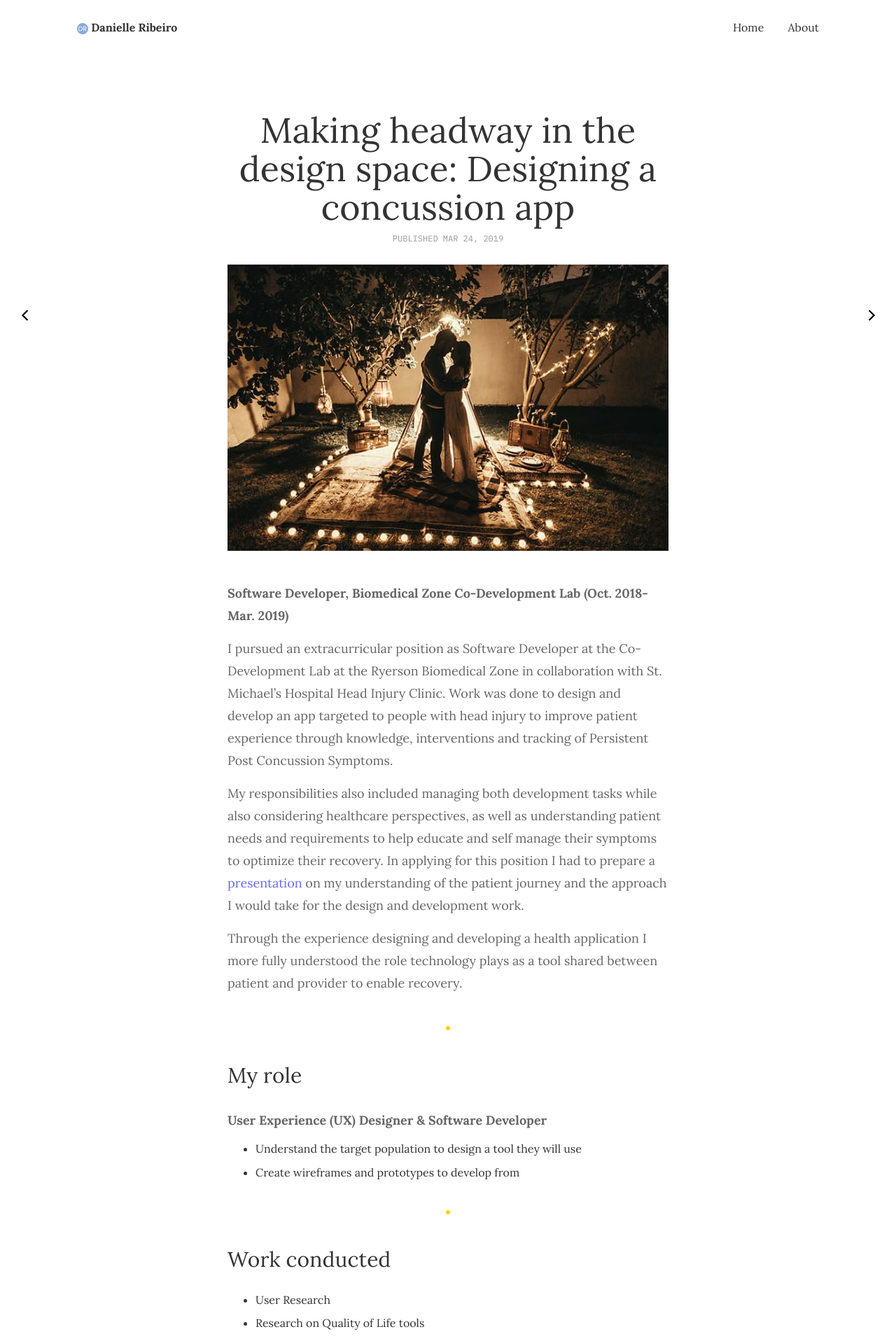
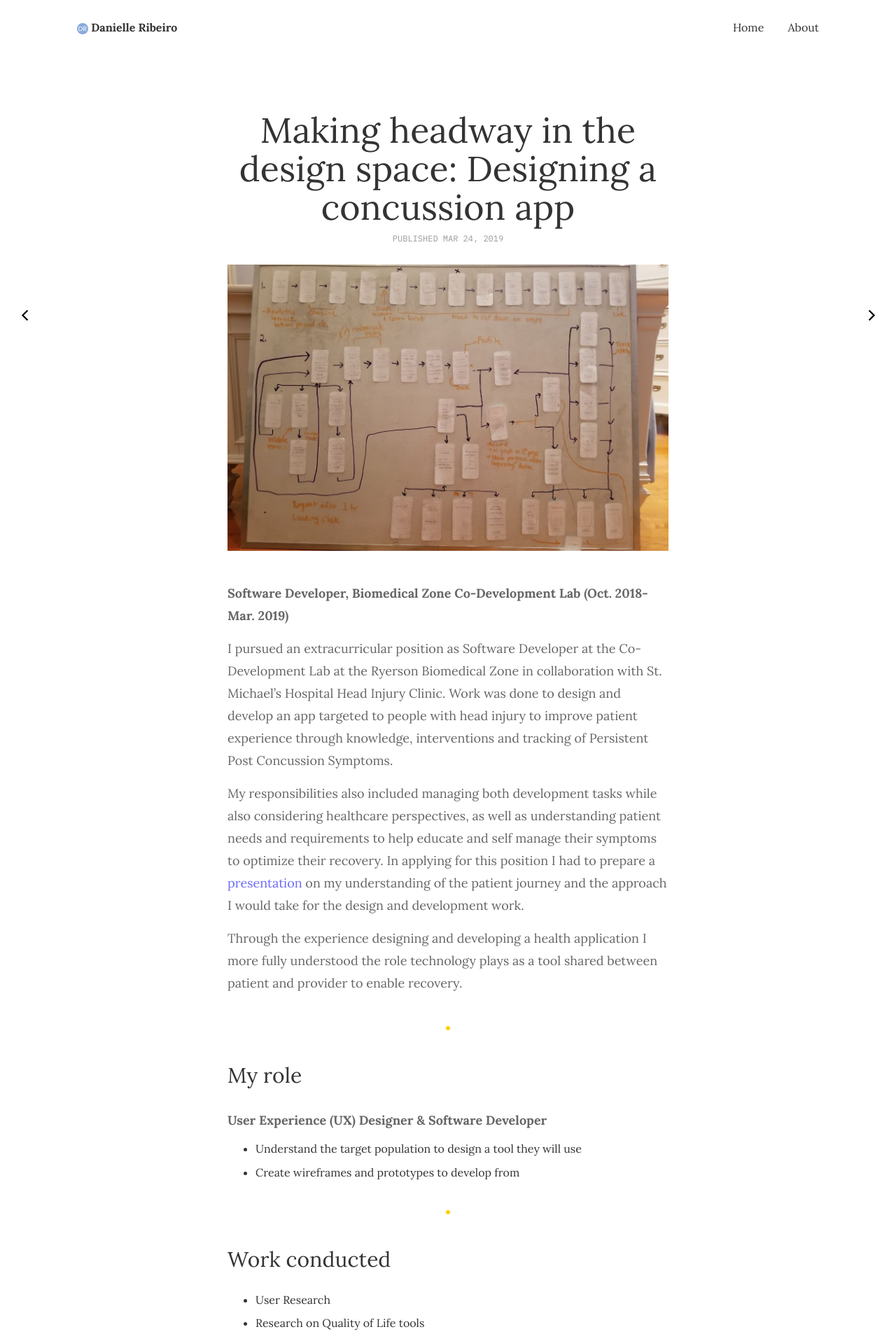
Before and after one commit to danielle-rib/danielle-rib.github.io, a Jekyll site: the page built from _posts/2019-03-24-making-headway-in-the-design-space.md, in a window 1280 px wide. Shown: the top 1916 px of the page at 70% size. Built offline with Jekyll 4.4.1, drawn with Linux system fonts in a browser that asks for light colours.

Commit message:
added post pic

```diff
--- a/_posts/2019-03-24-making-headway-in-the-design-space.md
+++ b/_posts/2019-03-24-making-headway-in-the-design-space.md
@@ -2,7 +2,7 @@
 layout: post
 title:  "Making headway in the design space: Designing a concussion app"
 date:   2019-03-24 13:30:35 +0300
-image:  '/assets/img/04.jpg'
+image:  '/assets/img/13.jpg'
 tags:   [healthcare, head injury, software, development]
 ---
 **Software Developer, Biomedical Zone Co-Development Lab (Oct. 2018- Mar. 2019)**
```
Also changed, not shown: assets/img/13.jpg (added).
